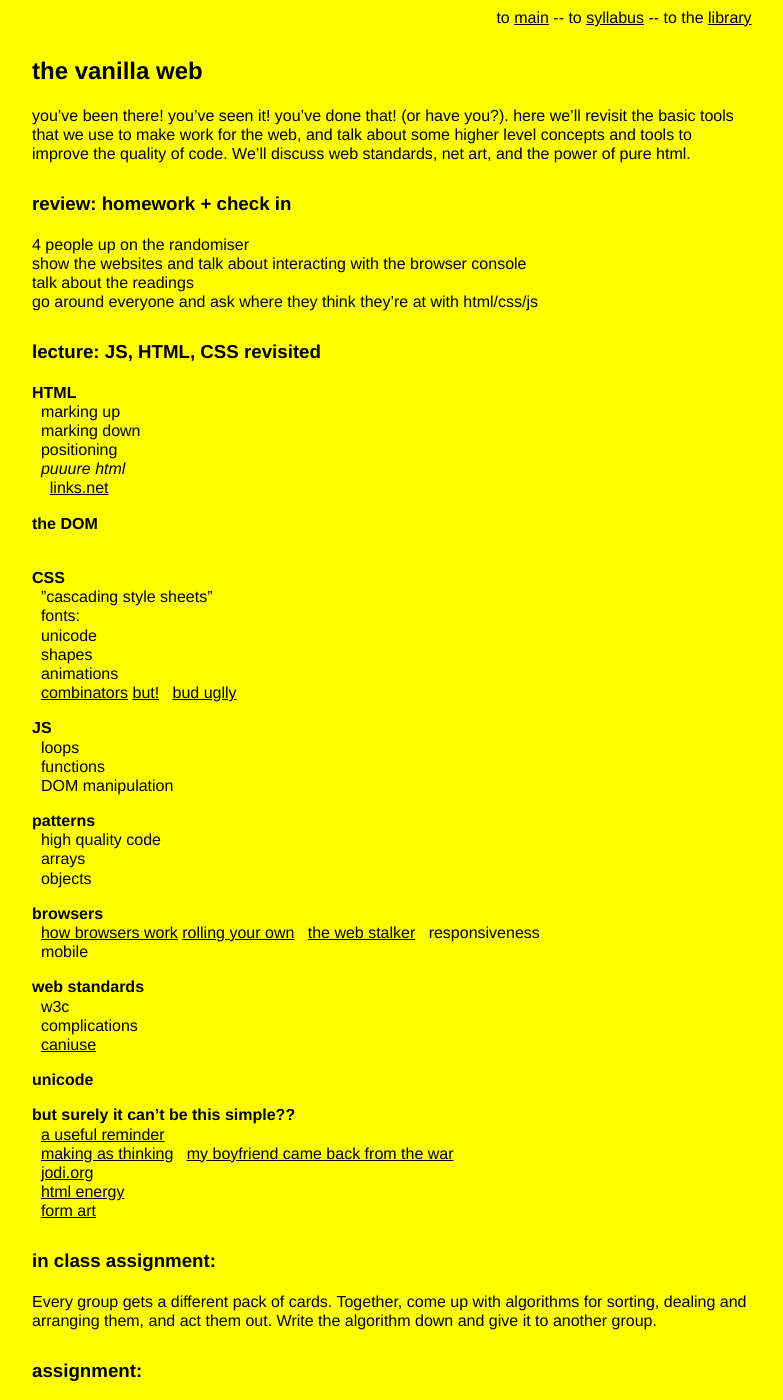
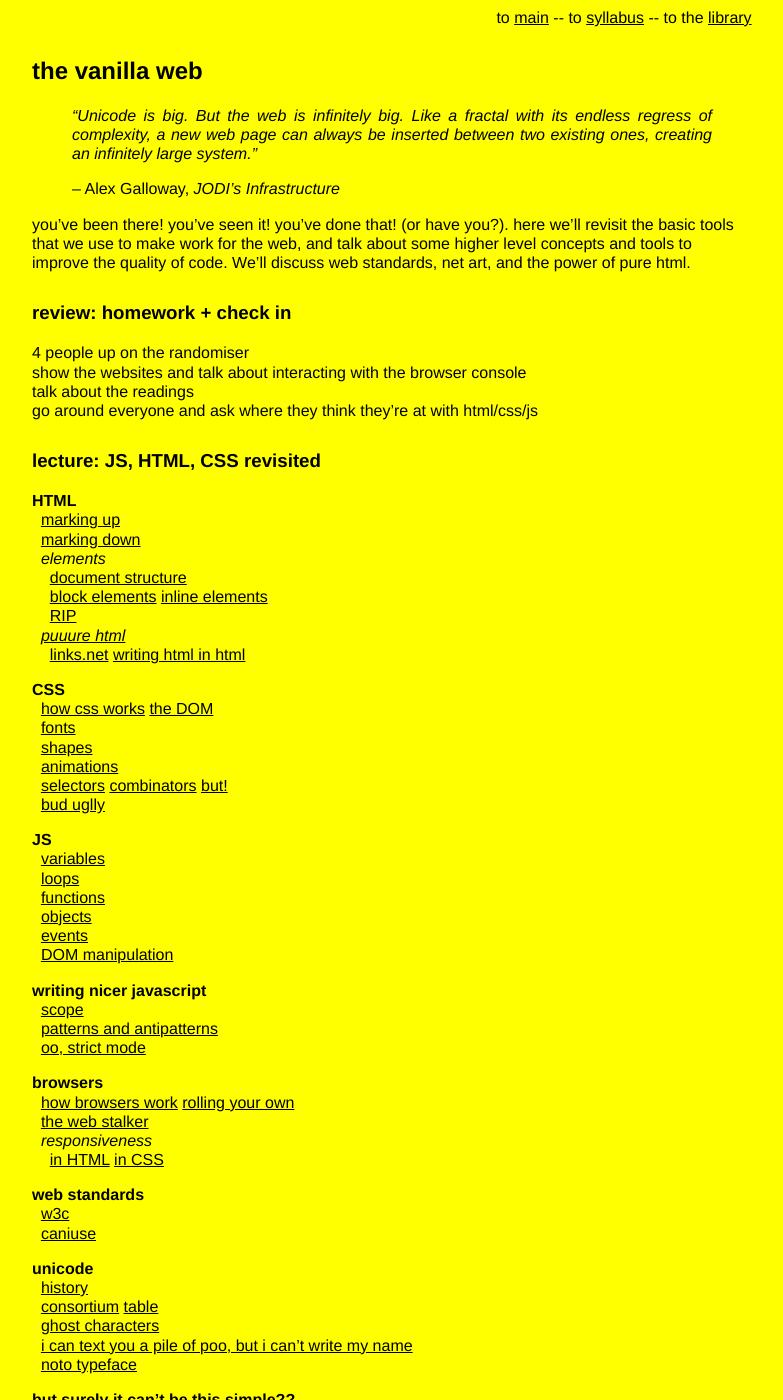
Before and after one commit to agnescameron/teaching-site, a Jekyll site: the page built from _posts/2020-02-03-the-vanilla-web.md, in a window 1280 px wide and 1400 px high. Shown: the whole window, without its empty margins (16-799 px from the left). Built offline with Jekyll 4.4.1, drawn with Linux system fonts in a browser that asks for light colours; some of the changed text lies outside the part shown.

Commit message:
added a bunch to class ii

```diff
--- a/_posts/2020-02-03-the-vanilla-web.md
+++ b/_posts/2020-02-03-the-vanilla-web.md
@@ -10,10 +10,13 @@ assignment-due: 02/10
 readings: Alex Galloway, [*Jodi's Infrastructure*](https://www.e-flux.com/journal/74/59810/jodi-s-infrastructure/) <br> Ted Nelson (in *Software* p16), [*The Crafting of Media*](http://worrydream.com/refs/Burnham%20-%20Software%20-%20Information%20Technology,%20Its%20New%20Meaning%20for%20Art.pdf)
 ---
 
+>*"Unicode is big. But the web is infinitely big. Like a fractal with its endless regress of complexity, a new web page can always be inserted between two existing ones, creating an infinitely large system."*
+
+>-- Alex Galloway, *JODI's Infrastructure*
+
 {{page.description}}
 
 ### review: homework + check in
-
 4 people up on the randomiser
 show the websites and talk about interacting with the browser console
 talk about the readings
@@ -22,47 +25,52 @@ go around everyone and ask where they think they're at with html/css/js
 ### lecture: JS, HTML, CSS revisited
 
 **HTML**
-  marking up
-  marking down
-  positioning
-  *puuure html*
-    [links.net](http://links.net)
-
-**the DOM**
-
+  [marking up](https://en.wikipedia.org/wiki/Markup_language)
+  [marking down](https://en.wikipedia.org/wiki/Markdown)
+  *elements*
+    [document structure](https://en.wikipedia.org/wiki/HTML_element#Document_structure_elements)
+    [block elements](https://en.wikipedia.org/wiki/HTML_element#Block_elements) [inline elements](https://en.wikipedia.org/wiki/HTML_element#Inline_elements)
+    [RIP](https://developer.mozilla.org/en-US/docs/Web/HTML/Element/blink)
+  [*puuure html*](https://www.are.na/laurel-schwulst/pure-html)
+    [links.net](http://links.net) [writing html in html](http://john.ankarstrom.se/html/)
 
 **CSS**
-  "cascading style sheets"
-  fonts:
-  unicode
-  shapes
-  animations
-  [combinators](https://www.w3schools.com/Css/css_combinators.asp) [but!](https://stackoverflow.com/questions/1014861/is-there-a-css-parent-selector)
+  [how css works](https://developer.mozilla.org/en-US/docs/Learn/CSS/First_steps/How_CSS_works) [the DOM](https://developer.mozilla.org/en-US/docs/Web/API/Document_Object_Model/Introduction)
+  [fonts](https://www.w3schools.com/Css/css_font.asp)
+  [shapes](https://css-tricks.com/the-shapes-of-css/)
+  [animations](https://www.w3schools.com/css/css3_animations.asp)
+  [selectors](https://www.w3schools.com/css/css_selectors.asp) [combinators](https://www.w3schools.com/Css/css_combinators.asp) [but!](https://stackoverflow.com/questions/1014861/is-there-a-css-parent-selector)
   [bud uglly](http://budugllydesign.com/index.html)
 
 **JS**
-  loops
-  functions
-  DOM manipulation
+  [variables](https://www.w3schools.com/js/js_variables.asp)
+  [loops](https://www.w3schools.com/js/js_loop_for.asp)
+  [functions](https://www.w3schools.com/js/js_functions.asp)
+  [objects](https://www.w3schools.com/js/js_objects.asp)
+  [events](https://www.w3schools.com/js/js_events.asp)
+  [DOM manipulation](https://www.w3schools.com/js/js_htmldom_document.asp)
 
-**patterns**
-  high quality code
-  arrays
-  objects
+**writing nicer javascript**
+  [scope](https://scotch.io/tutorials/understanding-scope-in-javascript)
+  [patterns and antipatterns](https://code.tutsplus.com/tutorials/the-essentials-of-writing-high-quality-javascript--net-15145)
+  [oo, strict mode](https://www.w3schools.com/js/js_strict.asp)
 
 **browsers**
   [how browsers work](https://www.html5rocks.com/en/tutorials/internals/howbrowserswork/) [rolling your own](https://limpet.net/mbrubeck/2014/08/08/toy-layout-engine-1.html)
   [the web stalker](https://anthology.rhizome.org/the-web-stalker)
-  responsiveness
-  mobile
+  *responsiveness*
+    [in HTML](https://www.w3schools.com/html/html_responsive.asp) [in CSS](https://www.w3schools.com/css/css_rwd_mediaqueries.asp)
 
 **web standards**
-  w3c
-  complications
+  [w3c](https://www.w3.org/standards/)
   [caniuse](https://caniuse.com)
 
-
 **unicode**
+  [history](https://en.wikipedia.org/wiki/Unicode#Origin_and_development)
+  [consortium](https://home.unicode.org) [table](https://unicode-table.com/en/#basic-latin)
+  [ghost characters](https://www.dampfkraft.com/ghost-characters.html)
+  [i can text you a pile of poo, but i can't write my name](https://modelviewculture.com/pieces/i-can-text-you-a-pile-of-poo-but-i-cant-write-my-name)
+  [noto typeface](https://www.google.com/get/noto/)
 
 **but surely it can't be this simple??**
   [a useful reminder](http://motherfuckingwebsite.com)
@@ -87,8 +95,11 @@ Criteria:
 Once you've got the basics down, try something a bit more exciting. Make it deal Texas hold'em! Add some graphics! What happens when a card is dealt? Can you stack the deck in your favour? Try a sorting algorithm! Can you make something really weird? How the cards are shuffled, dealt, and displayed, and what kind of cards they are is up to you.
 
 **other decks**
-  [tarot]()
+  [hwa-tu/hanafuda](http://www.sloperama.com/gostop/cards.html)
+  [spanish deck](https://en.wikipedia.org/wiki/Spanish_playing_cards)
+  [tarot](https://github.com/dariusk/corpora/blob/master/data/divination/tarot_interpretations.json)
   [pokemon](https://api.pokemontcg.io/v1/cards)
+  [magic the gathering](https://mtgjson.com)
 
 ### readings:
 {{page.readings}}
```
Also changed, not shown: _posts/2020-02-10-any-requests.md (+6 -8 lines), _posts/2020-04-27-decentralisation-for-fun-and-profit.md (+1 -0 lines), _posts/2020-03-09-seeking-arrangements.md (line endings or trailing spaces).
